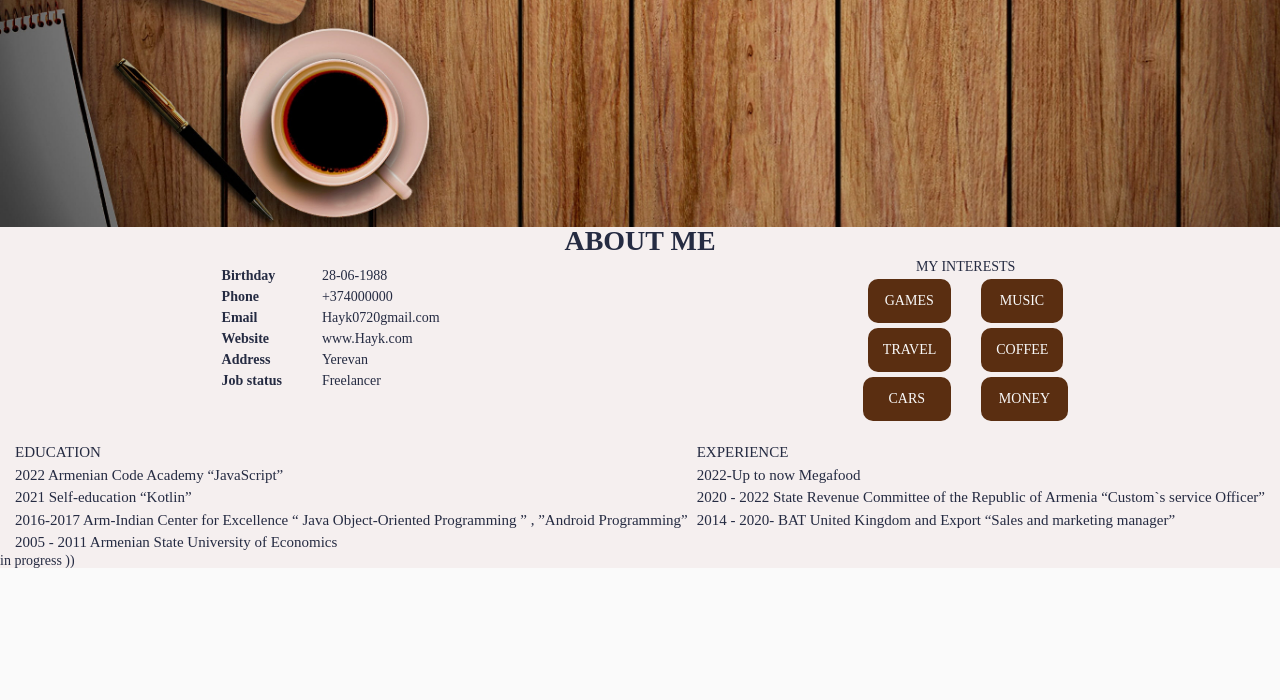
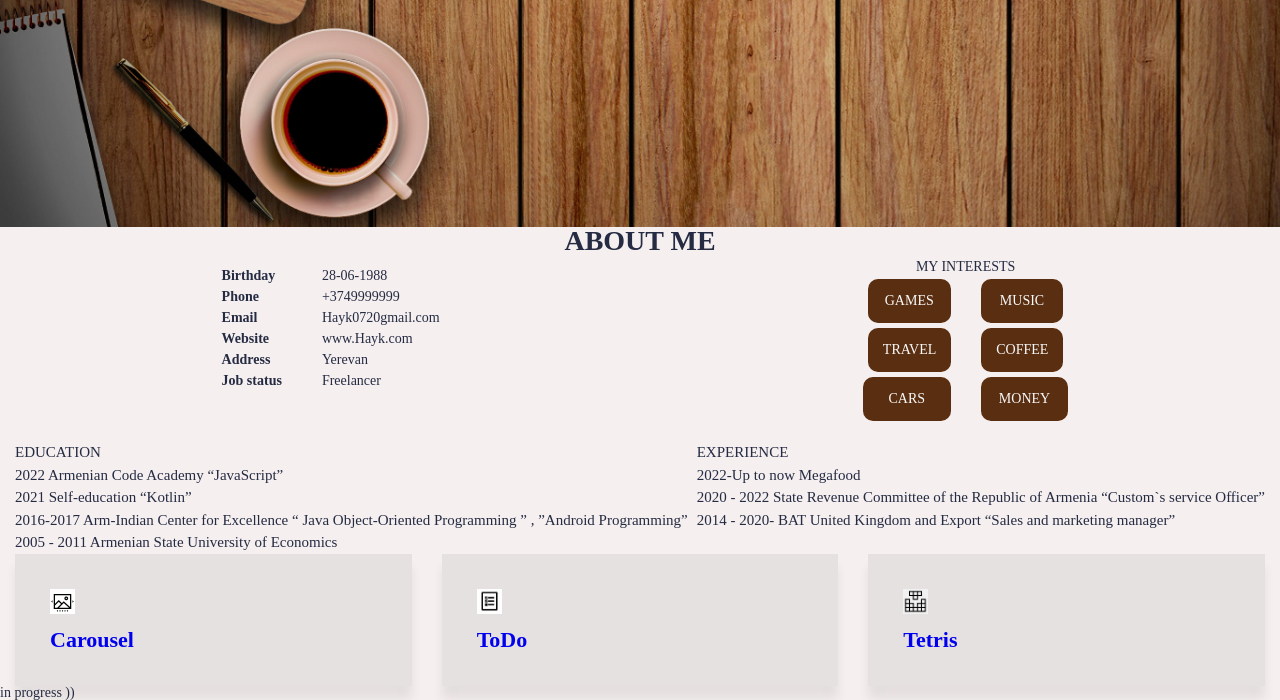
Before and after one commit to Hayk0720/HaykHarutyunyan, a plain HTML site: page index.html in a window 1280 px wide. Shown: the part 446-1146 px from the top of the page. Before the commit the page ends 1014 px from the top, so only its background shows below. Drawn offline with Linux system fonts and the light colour scheme.

Commit message:
Add files via upload

```diff
--- a/index.html
+++ b/index.html
@@ -70,7 +70,7 @@
 
 								<div class="info__value">
 									<p>28-06-1988</p>
-									<p>+374000000</p>
+									<p>+3749999999</p>
 									<p>Hayk0720gmail.com</p>
 									<p>www.Hayk.com</p>
 									<p>Yerevan</p>
@@ -139,6 +139,36 @@
 				</div>
 
 			</section>
+			<section class="my-projects">
+				<div class="my-projects__container _container">
+					<div class="my-projects__body">
+						<div class="my-projects__column">
+							<div class="my-projects__item _item">
+								<div class="item__icon"><img src="img/icon_c.jpg" height="25px"> </div>
+								<a href="https://hayk0720.github.io/Carousel/" class="item__title">Carousel</a>
+							</div>
+						</div>
+						<div class="my-projects__column">
+							<div class="my-projects__item _item">
+								<div class="item__icon"><img src="img/icon_todo.jpg" height="25px"> </div>
+								<a href="https://hayk0720.github.io/ToDo/" class="item__title">ToDo</a>
+							</div>
+						</div>
+						<div class="my-projects__column">
+							<div class="my-projects__item _item">
+								<div class="item__icon"><img src="img/icon_tetris.jpg" height="25px"> </div>
+								<a href="https://hayk0720.github.io/Tetris/" class="item__title">Tetris</a>
+							</div>
+						</div>
+					</div>
+
+					<div class="todo"></div>
+					<div class="carousel"></div>
+					<div class="tetris"></div>
+
+				</div>
+
+			</section>
 		</main>
 		<footer class="footer">in progress ))</footer>
 
--- a/style.css
+++ b/style.css
@@ -306,6 +306,45 @@ margin: 0px 0px 120px 0px;
 }
 .job__li {
 }
+/*-----------------------MY PROJECTS--------------------------------*/
+.my-projects {
+}
+.my-projects__container {
+}
+
+.my-projects__body {
+	display: flex;
+	margin: 0 -15px;
+}
+.my-projects__column {
+	padding: 0 15px;
+	flex: 0 1 33.333%;
+}
+.my-projects__item {
+	box-shadow: 0px 13px 10px rgba(0,0,0,0.07);
+	background-color: rgb(230, 225, 225);
+	padding: 35px;
+}
+._item {
+
+}
+._item > *:not(:last-child){
+margin: 0px 0px 15px 0px;
+}
+.item__icon {
+}
+.item__title {
+
+font-size: 22px;
+font-weight: 600;
+letter-spacing: 0.2;
+}
+.todo {
+}
+.carousel {
+}
+.tetris {
+}
 /*----------------------------FOOTER--------------------------------*/
 .footer{
 
```
Also changed, not shown: img/icon_c.jpg (added), img/icon_tetris.jpg (added), img/icon_todo.jpg (added).
